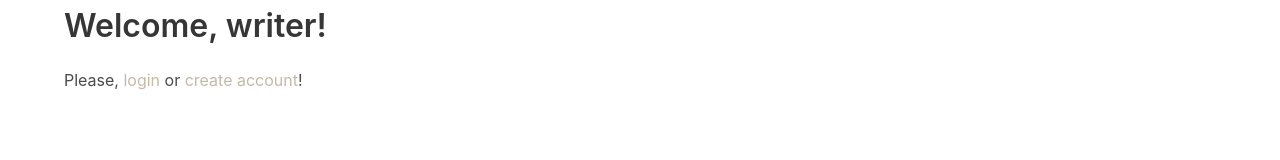
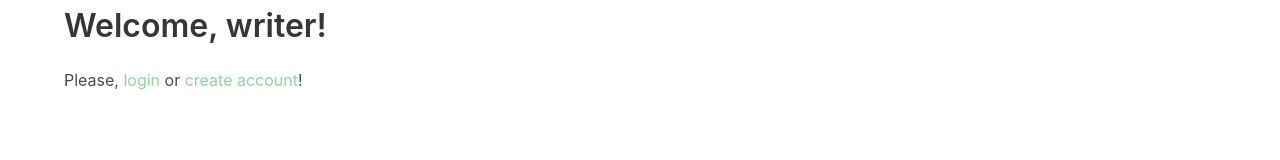
Before and after one commit to kutasman/sandbox-first, a Vue app: page / in a window 1280 px wide. Shown: the part 120-280 px from the top of the page. Built offline with nearby package versions, Linux system fonts and the light colour scheme; no server answers; what @yeger/vue-masonry-wall would draw is missing.

Commit message:
link colors - changed

```diff
--- a/src/assets/main.scss
+++ b/src/assets/main.scss
@@ -5,7 +5,7 @@
 
 $danger: rgb(185, 0, 0);
 $primary: hsl(171, 100%, 41%);
-$link: hsla(34, 32%, 43%, 0.507);
+$link: hsla(133, 65%, 40%, 0.507);
 $success: hsl(141, 71%, 48%);
 $warning: hsl(56, 100%, 67%);
 $info: hsl(204, 86%, 53%);
```
